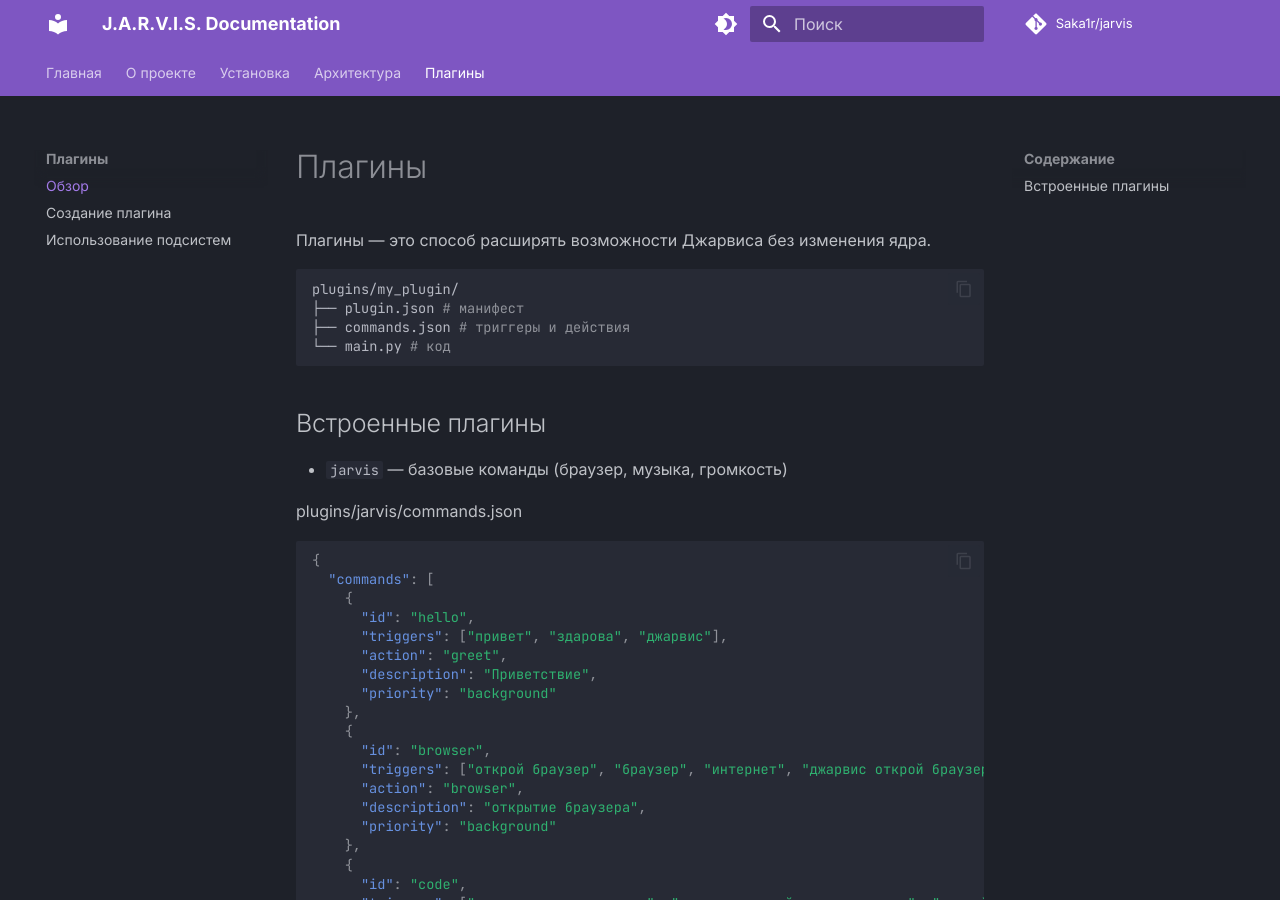
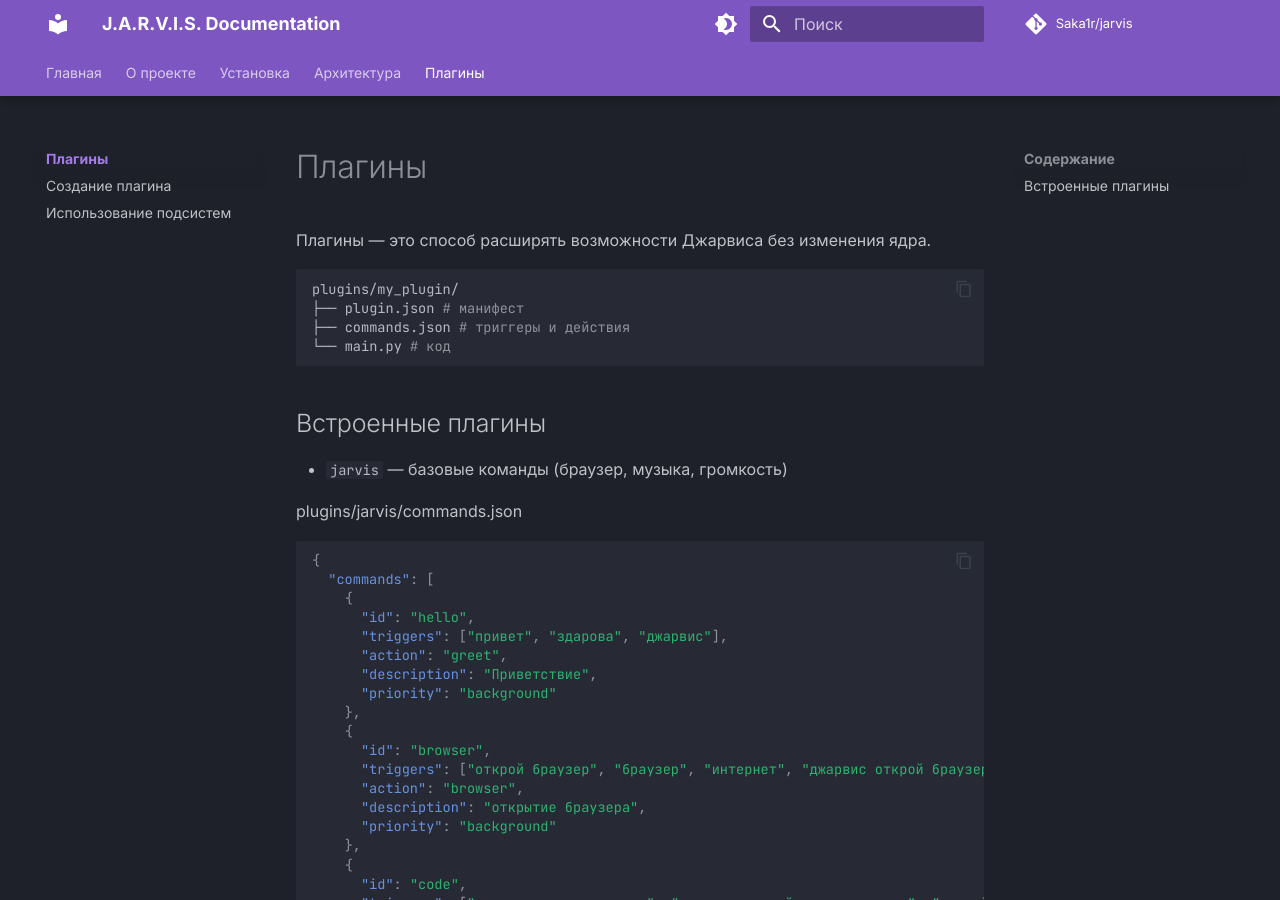
Before and after one commit to Saka1r/Jarvis, an MkDocs documentation site: the page built from docs/plugins/index.md, in a window 1280 px wide and 900 px high. Built offline with MkDocs 1.6.1 and Material for MkDocs 9.7.7, drawn with Linux system fonts in a browser that asks for light colours; comment, search, counter and statistics services are not loaded.

Commit message:
Update mkdocs.yml

```diff
--- a/mkdocs.yml
+++ b/mkdocs.yml
@@ -13,26 +13,38 @@
       accent: red
       toggle:
         icon: material/brightness-4
-        name: Switch to light mode
+        name: Переключить на светлую тему
   font:
     text: Inter
     code: JetBrains Mono
   features:
-    - navigation.tabs
-    - navigation.sections
-    - navigation.top
-    - search.suggest
-    - content.code.copy
+    - navigation.instant          # Мгновенная загрузка страниц (без перезагрузки)
+    - navigation.instant.progress # Индикатор прогресса загрузки
+    - navigation.tabs             # Вкладки верхнего уровня
+    - navigation.tabs.sticky      # Закрепление вкладок при прокрутке
+    - navigation.sections         # Группировка в боковой панели
+    - navigation.indexes          # Позволяет сделать сам раздел кликабельным (страница index.md)
+    - navigation.top              # Кнопка "Наверх"
+    - search.suggest              # Подсказки при поиске
+    - search.highlight            # Подсветка найденного текста
+    - content.code.copy           # Кнопка копирования кода
+    - content.code.annotate       # 🔥 Аннотации в блоках кода (как в крутых доках)
+    - content.tabs.link           # Синхронизация вкладок на всей странице
 
 markdown_extensions:
   - pymdownx.highlight:
       anchor_linenums: true
   - pymdownx.superfences
   - pymdownx.inlinehilite
-  - admonition
-  - pymdownx.details
-  - attr_list
-  - md_in_html
+  - pymdownx.tabbed:              # 🔥 Современные вкладки внутри контента
+      alternate_style: true
+  - pymdownx.emoji:               # 🔥 Иконки прямо в тексте
+      emoji_index: !!python/name:material.extensions.emoji.twemoji
+      emoji_generator: !!python/name:material.extensions.emoji.to_svg
+  - admonition                    # Блоки внимания (note, warning, tip)
+  - pymdownx.details              # Сворачиваемые блоки внимания
+  - attr_list                     # Позволяет добавлять классы и стили к элементам
+  - md_in_html                    # Позволяет использовать Markdown внутри HTML-тегов
   - toc:
       permalink: true
 
```
